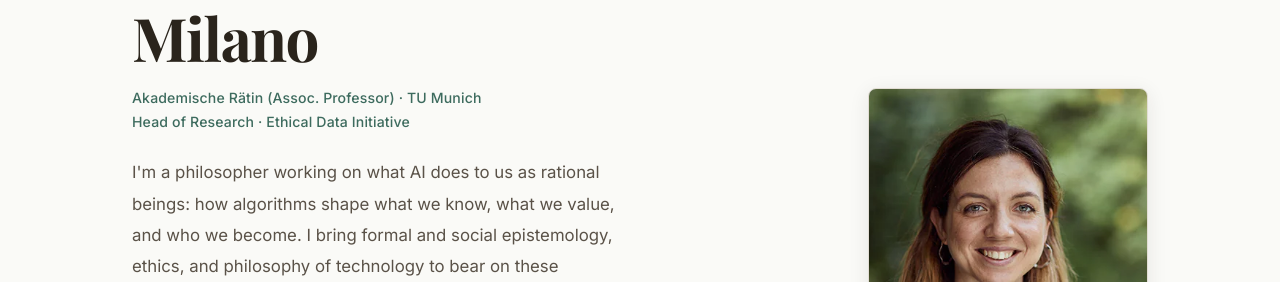
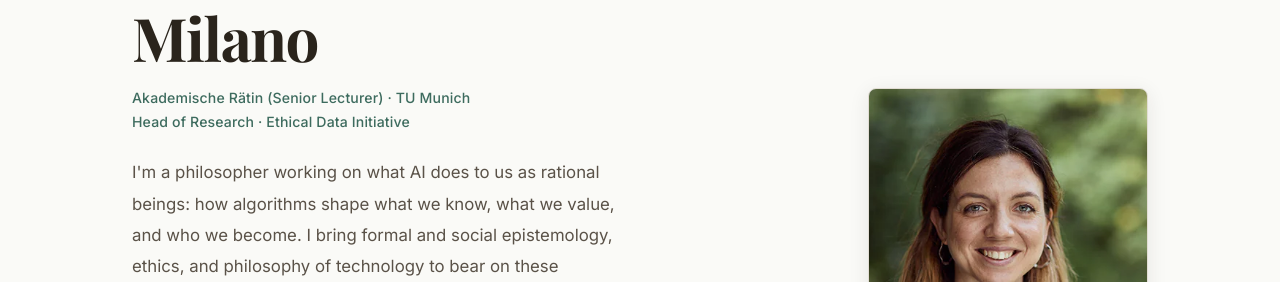
Before and after one commit to capt-c/silvia-milano-website, a Jekyll site: the page built from silvia-milano-site/index.html, in a window 1280 px wide and 900 px high. Shown: the part 205-487 px from the top of the window. Built offline with Jekyll 4.4.1, drawn with Linux system fonts in a browser that asks for light colours; some web fonts are replaced.

Commit message:
Update index.html

```diff
--- a/silvia-milano-site/index.html
+++ b/silvia-milano-site/index.html
@@ -11,7 +11,7 @@ description: "Silvia Milano — philosopher working on epistemology and AI ethic
     <div class="hero-text">
       <h1>Silvia<br>Milano</h1>
       <p class="hero-meta">
-        Akademische Rätin (Assoc. Professor) · TU Munich<br>
+        Akademische Rätin (Senior Lecturer) · TU Munich<br>
         Head of Research · Ethical Data Initiative
       </p>
       <p class="hero-bio">
```
